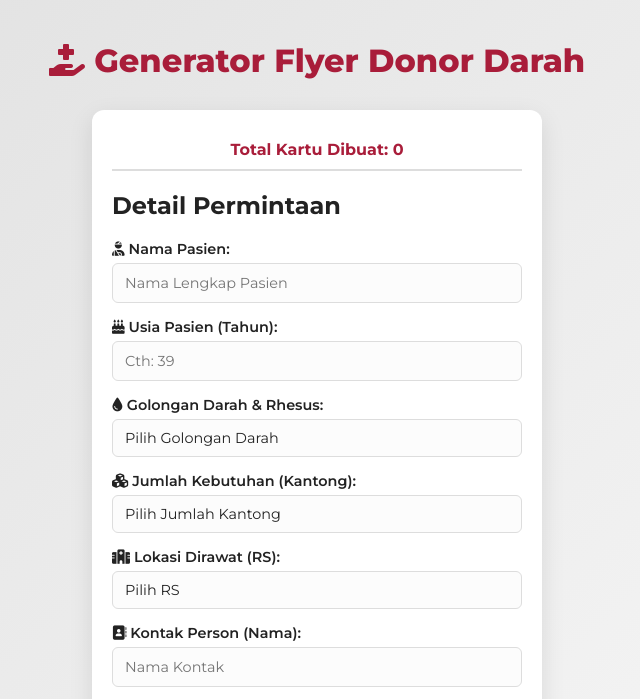
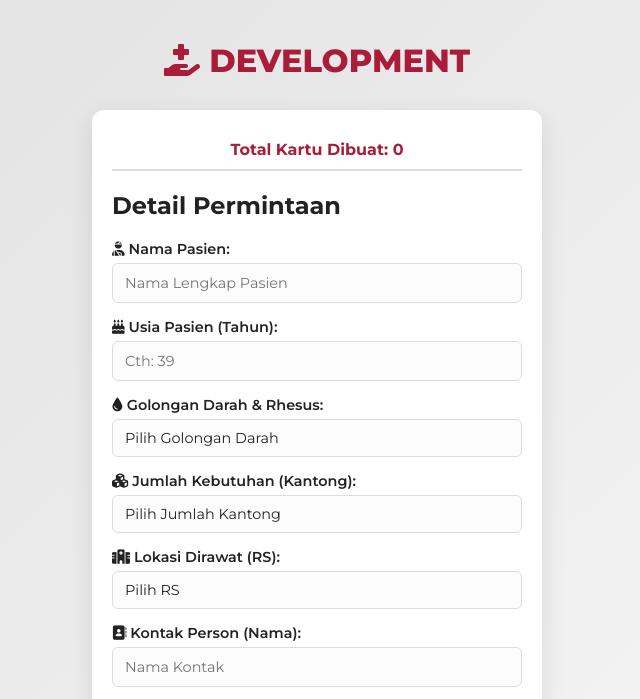
Before and after one commit to asinjery/donor-darah, a plain HTML site: page index.html in a window 1280 px wide. Shown: the top 699 px of the page, without its empty margins (323-963 px from the left). Drawn offline with nearby package versions, Linux system fonts and the light colour scheme.

Commit message:
tes lagi

```diff
--- a/index.html
+++ b/index.html
@@ -4,7 +4,7 @@
 <head>
     <meta charset="UTF-8">
     <meta name="viewport" content="width=device-width, initial-scale=1.0">
-    <title>Donor Darah Generator</title>
+    <title>Donor Darah</title>
 
     <script src="https://cdnjs.cloudflare.com/ajax/libs/dom-to-image/2.6.0/dom-to-image.min.js"></script>
 
@@ -400,7 +400,7 @@
 
 <body>
 
-    <h1><i class="fas fa-hand-holding-medical"></i> Generator Flyer Donor Darah</h1>
+    <h1><i class="fas fa-hand-holding-medical"></i> DEVELOPMENT</h1>
 
     <div class="container">
         <div id="main-content">
```
